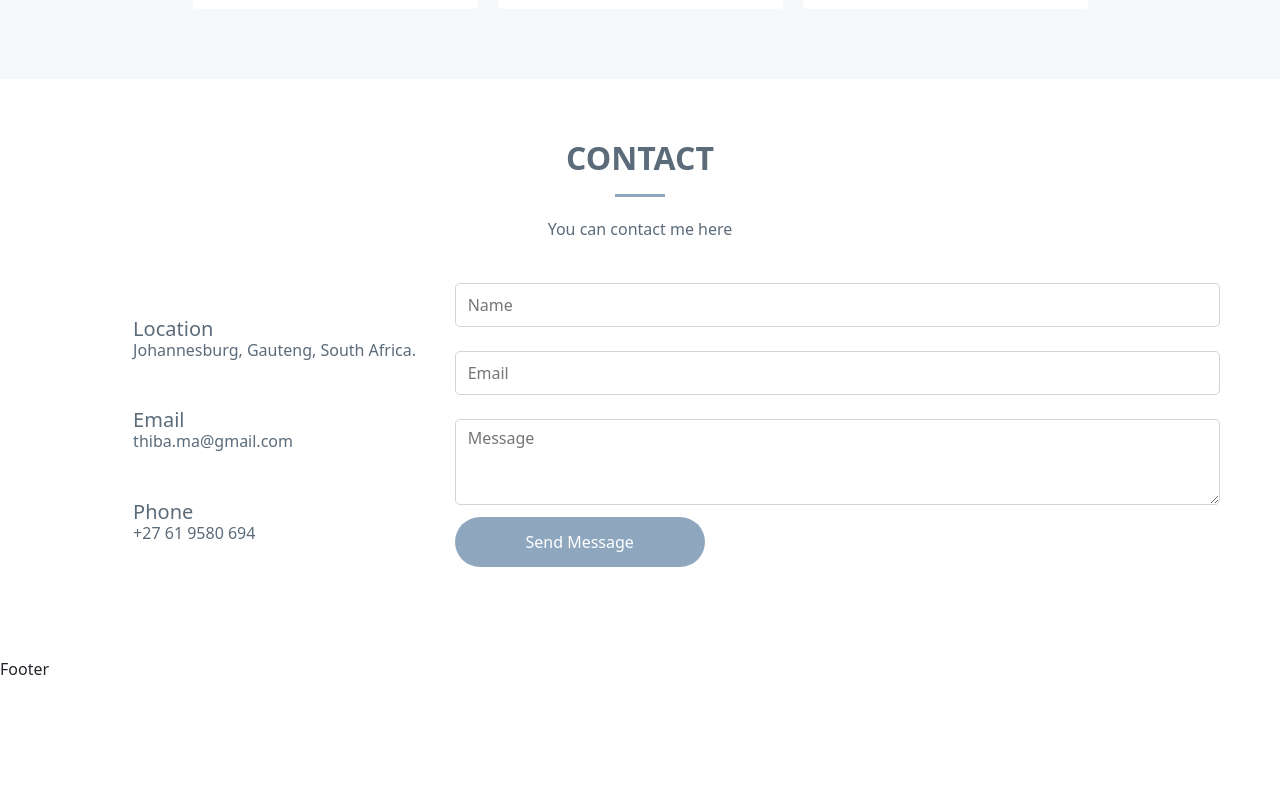
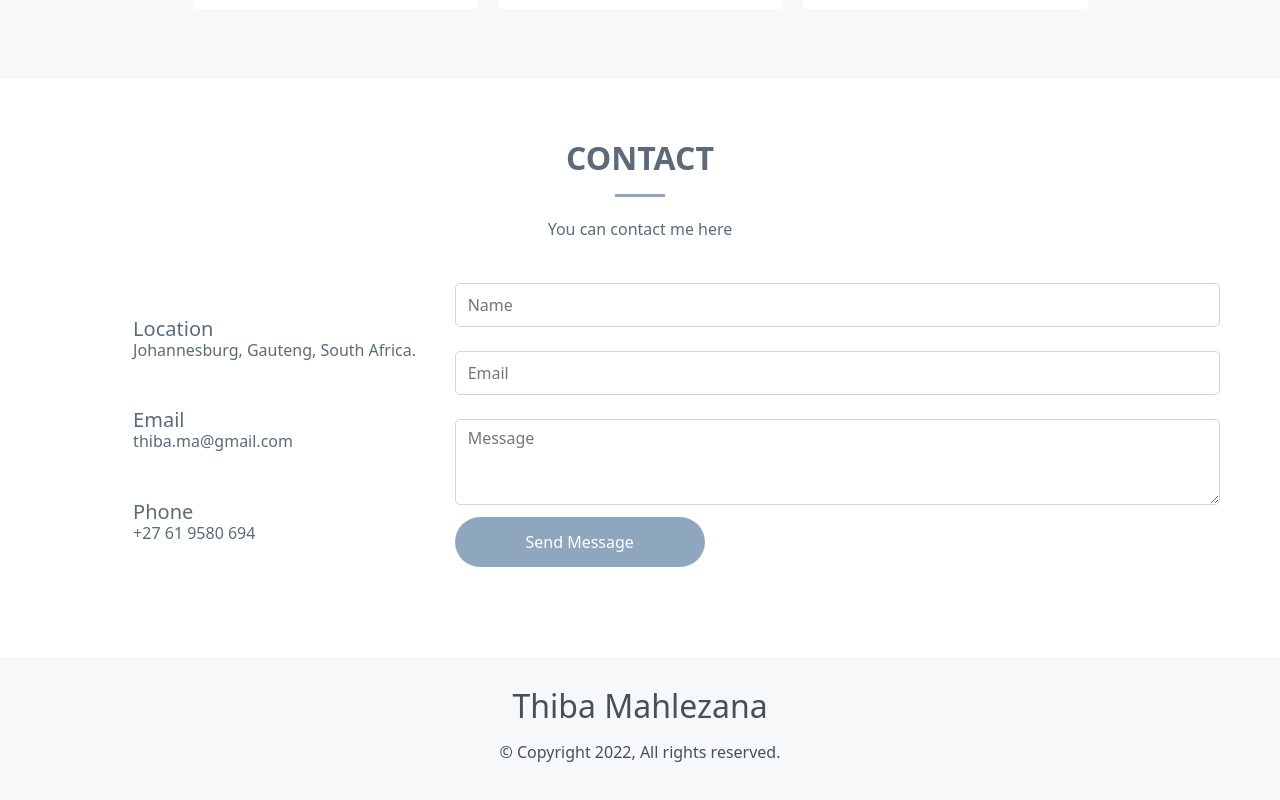
Before and after one commit to ThibaMahlezana/My-Portfolio-Website, a React (Create React App) app in the folder client/: page / in a window 1280 px wide. Shown: the part 2856-3656 px from the top of the page. Before the commit the page ends 3537 px from the top, so only its background shows below. Built offline with nearby package versions, Linux system fonts and the light colour scheme.

Commit message:
Added footer section

```diff
--- a/client/src/components/Footer.js
+++ b/client/src/components/Footer.js
@@ -1,7 +1,12 @@
 import React from 'react'
+import '../styles/global.css'
+import '../styles/footer.css'
 
 export default function Footer() {
   return (
-    <div>Footer</div>
+    <footer class="footer">
+        <h2>Thiba Mahlezana</h2>
+        <p>&copy; Copyright 2022,  All rights reserved.</p>
+    </footer>
   )
 }
--- /dev/null
+++ b/client/src/styles/footer.css
@@ -0,0 +1,14 @@
+/*** Footer Section ***/
+.footer {
+    text-align: center;
+    background-color: #f7f8f9;
+    color: #45505b;
+    padding: 30px 0;
+}
+.footer h2 {
+    margin-bottom: 15px;
+}
+
+.footer p {
+    margin-top: 15px;
+}
```
